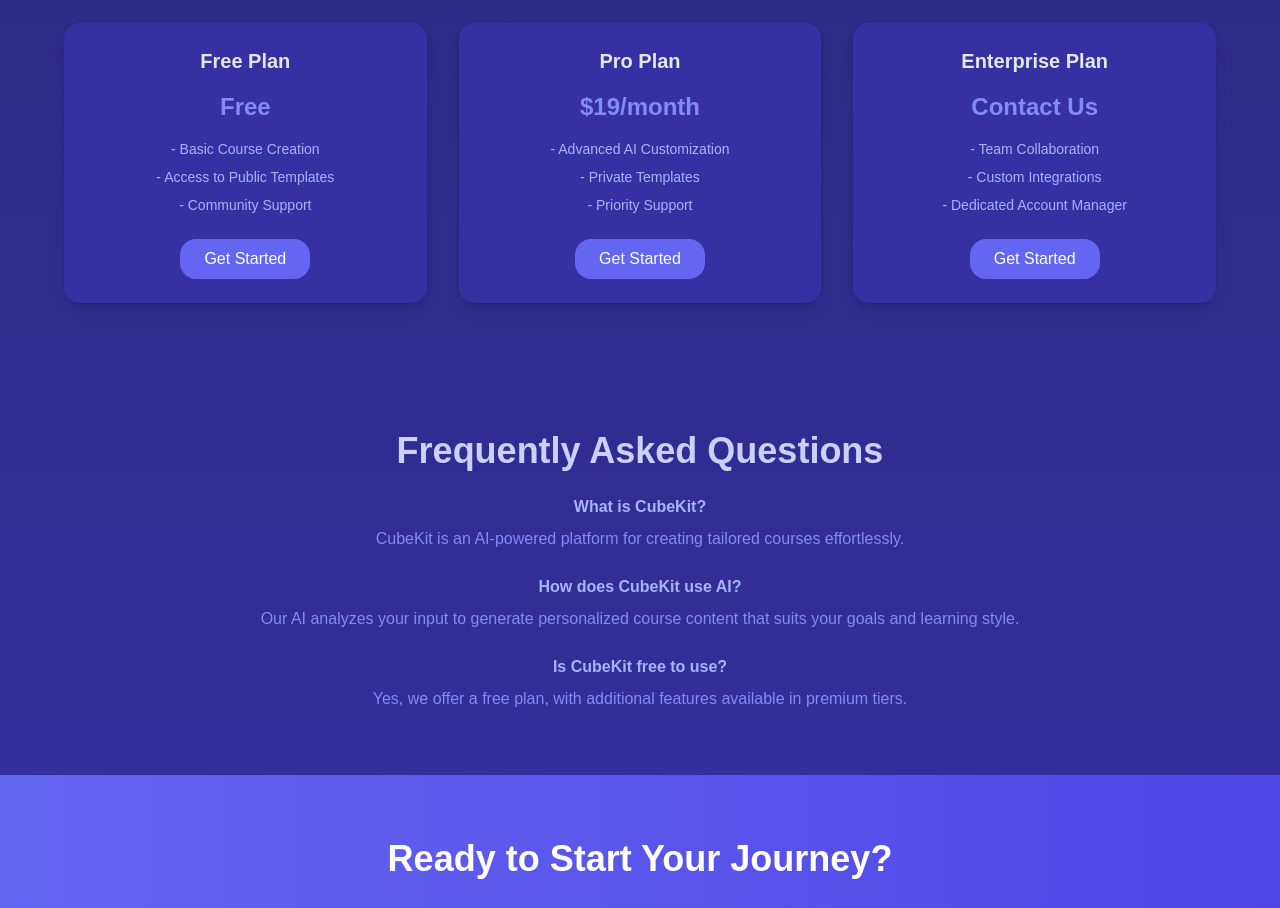
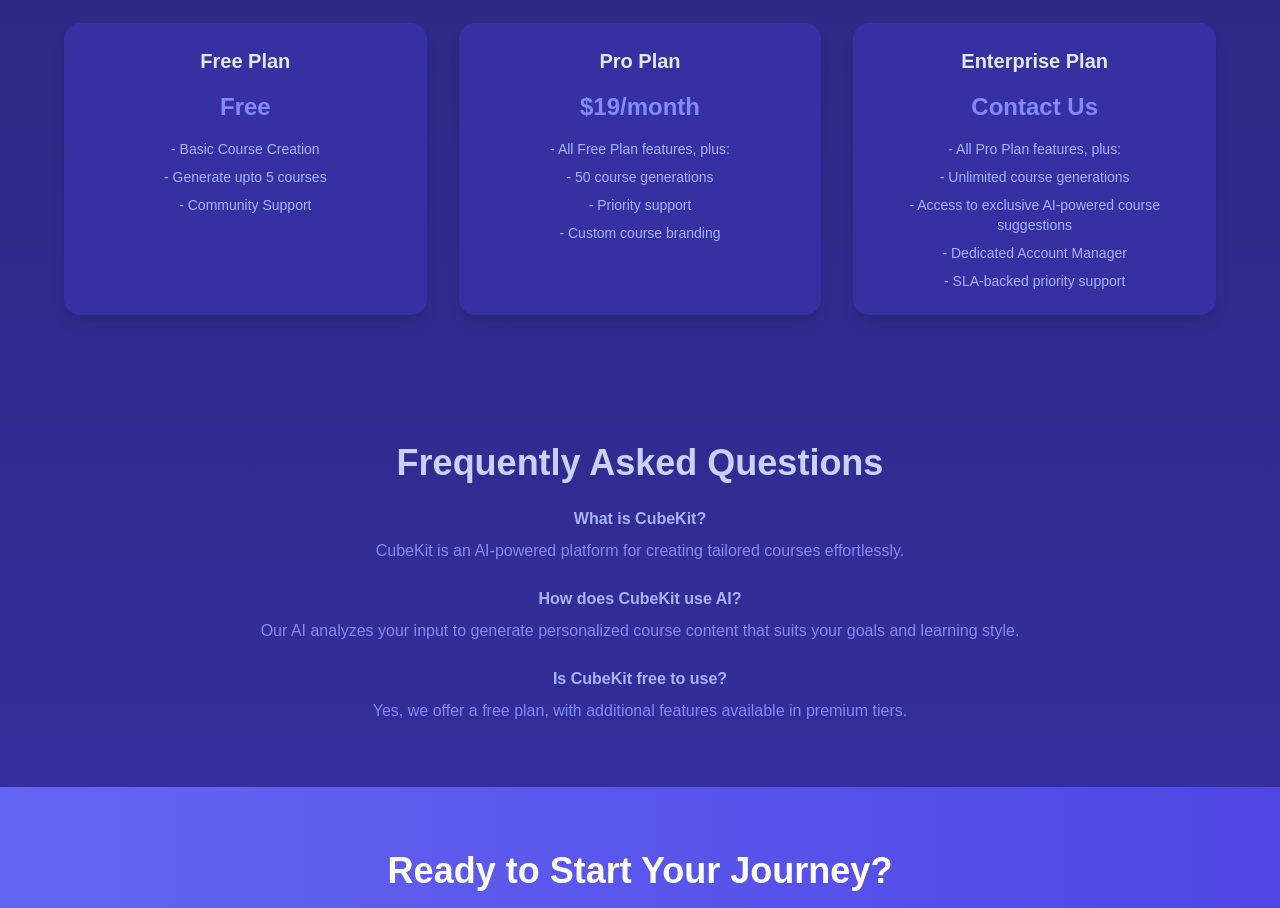
Before and after one commit to shxran11/CubeKit, a Next.js app: page / in a window 1280 px wide. Shown: the part 2240-3148 px from the top of the page. Built offline with nearby package versions, Linux system fonts and the light colour scheme.

Commit message:
Final changes

```diff
--- a/app/_components/HeroSection.tsx
+++ b/app/_components/HeroSection.tsx
@@ -221,7 +221,7 @@ const HeroSection = () => {
               price: "Free",
               features: [
                 "Basic Course Creation",
-                "Access to Public Templates",
+                "Generate upto 5 courses",
                 "Community Support",
               ],
             },
@@ -229,18 +229,21 @@ const HeroSection = () => {
               title: "Pro Plan",
               price: "$19/month",
               features: [
-                "Advanced AI Customization",
-                "Private Templates",
-                "Priority Support",
+                "All Free Plan features, plus:",
+                "50 course generations",
+                "Priority support",
+                "Custom course branding",
               ],
             },
             {
               title: "Enterprise Plan",
               price: "Contact Us",
               features: [
-                "Team Collaboration",
-                "Custom Integrations",
+                "All Pro Plan features, plus:",
+                "Unlimited course generations",
+                "Access to exclusive AI-powered course suggestions",
                 "Dedicated Account Manager",
+                "SLA-backed priority support",
               ],
             },
           ].map((plan, index) => (
@@ -258,9 +261,6 @@ const HeroSection = () => {
                   </li>
                 ))}
               </ul>
-              <button className="mt-6 bg-indigo-500 text-white py-2 px-6 rounded-lg hover:bg-indigo-600">
-                Get Started
-              </button>
             </div>
           ))}
         </div>
--- a/app/course/[courseId]/page.tsx
+++ b/app/course/[courseId]/page.tsx
@@ -20,7 +20,6 @@ const ViewCoursePage = ({ params }: { params: { courseId: string } }) => {
           setCourse(result.data);
           setOutput(result.data.courseOutput);
         }
-        console.log(result.data);
       }
     } catch (error) {
       console.error("Error fetching course:", error);
--- a/app/course/[courseId]/start/page.tsx
+++ b/app/course/[courseId]/start/page.tsx
@@ -66,7 +66,6 @@ const StartPage = () => {
         `/api/course/${courseId}/chapter/${chapterId}`
       );
       setChapter(result.data.chapter);
-      console.log(result.data);
     } catch (error) {
       console.error("Error fetching chapter:", error);
     }
@@ -95,7 +94,7 @@ const StartPage = () => {
   return (
     <div className="lg:mx-44">
       <div className="flex items-center justify-between">
-        <h2 className="text-2xl font-semibold text-purple-500">
+        <h2 className="text-xl md:text-2xl font-semibold text-purple-500">
           {selectedChapter?.["Chapter Name"]}
         </h2>
         <Sheet>
--- a/app/create-course/[courseId]/_components/BasicInfo.tsx
+++ b/app/create-course/[courseId]/_components/BasicInfo.tsx
@@ -64,7 +64,6 @@ const BasicInfo = ({ course, output, edit }: Props) => {
       })
       .then(() => {
         getDownloadURL(storageRef).then(async (downloadUrl) => {
-          console.log(downloadUrl);
           await axios.patch(`/api/saveImage/${course?.courseId}`, {
             imageUrl: downloadUrl,
           });
--- a/app/create-course/[courseId]/_components/EditBasicInfo.tsx
+++ b/app/create-course/[courseId]/_components/EditBasicInfo.tsx
@@ -55,7 +55,7 @@ const EditBasicInfo = ({ course, output, onUpdate }: Props) => {
       }
       router.refresh();
     } catch (error) {
-      console.log(error);
+      console.error(error);
     }
   };
 
--- a/app/create-course/[courseId]/_components/EditChapterDetails.tsx
+++ b/app/create-course/[courseId]/_components/EditChapterDetails.tsx
@@ -46,13 +46,12 @@ const EditChapterDetails = ({ course, output, index }: Props) => {
       chapters[index]["Chapter Description"] = desc;
     }
     try {
-      const result = await axios.patch(`/api/course/${course?.courseId}`, {
+      await axios.patch(`/api/course/${course?.courseId}`, {
         courseOutput: {
           ...output,
           Chapters: chapters,
         },
       });
-      console.log("API Response:", result.data);
 
       router.refresh();
     } catch (error) {
--- a/app/create-course/[courseId]/_components/GenerateContentButton.tsx
+++ b/app/create-course/[courseId]/_components/GenerateContentButton.tsx
@@ -41,7 +41,6 @@ const GenerateContentButton = ({ course, output }: Props) => {
             // Generate content using AI
             const result = await GenerateChapterContent_AI.sendMessage(PROMPT);
             const content = JSON.parse(result.response.text());
-            console.log(content);
 
             // Post to /api/chapters with content and videoId
             await axios.post("/api/chapters", {
--- a/app/create-course/[courseId]/finish/page.tsx
+++ b/app/create-course/[courseId]/finish/page.tsx
@@ -24,7 +24,6 @@ const FinalCoursePage = ({ params }: Props) => {
           setCourse(result.data);
           setOutput(result.data.courseOutput);
         }
-        console.log(result.data);
       }
     } catch (error) {
       console.error("Error fetching course:", error);
--- a/app/create-course/[courseId]/page.tsx
+++ b/app/create-course/[courseId]/page.tsx
@@ -37,7 +37,6 @@ const CourseLayoutPage = ({ params }: Props) => {
           setCourse(result.data);
           setOutput(result.data.courseOutput);
         }
-        console.log(result.data);
       }
     } catch (error) {
       console.error("Error fetching course:", error);
--- a/app/create-course/page.tsx
+++ b/app/create-course/page.tsx
@@ -64,10 +64,10 @@ const CreateCoursePage = () => {
       "Create a course tutorial with field name as Course name, Course Description along with Chapter name, Chapter Description and Duration for each chapter, based on the following course details: ";
     const USER_PROMPT = `Category: ${userCourseInput?.category}, Topic: ${userCourseInput?.topic}, Description: ${userCourseInput?.description}, 'Difficulty: ${userCourseInput?.difficulty}, Course Duration: ${userCourseInput?.duration},  no. of chapters: ${userCourseInput?.chapters}, in JSON format. Course duration has to be less than or equal to what is specified.`;
     const FINAL_PROMPT = BASE_PROMPT + USER_PROMPT;
-    console.log(FINAL_PROMPT);
+
     const result = await GenerateCourseLayout.sendMessage(FINAL_PROMPT);
     const parsedResponse = JSON.parse(await result.response.text());
-    console.log(parsedResponse);
+
     saveCourseData(parsedResponse);
     setIsLoading(false);
   };
@@ -86,7 +86,6 @@ const CreateCoursePage = () => {
         userProfileImage: user?.imageUrl,
       });
 
-      console.log("Post successful");
       setIsLoading(false);
       router.push(`/create-course/` + id);
     } catch (error) {
--- a/app/dashboard/explore/page.tsx
+++ b/app/dashboard/explore/page.tsx
@@ -15,7 +15,7 @@ const ExplorePage = () => {
       setCourses(result.data);
       setShowSkeleton(false);
     } catch (error) {
-      console.log(error);
+      console.error(error);
       setShowSkeleton(false);
     }
   };
--- a/app/dashboard/upgrade/page.tsx
+++ b/app/dashboard/upgrade/page.tsx
@@ -15,7 +15,7 @@ const UpgradePage = () => {
   const [selectedCategory, setSelectedCategory] = useState<string>("personal");
   return (
     <div>
-      <h2 className="w-full flex justify-center text-4xl font-bold">
+      <h2 className="w-full flex justify-center text-3xl md:text-4xl font-bold">
         Upgrade your plan
       </h2>
 
```
